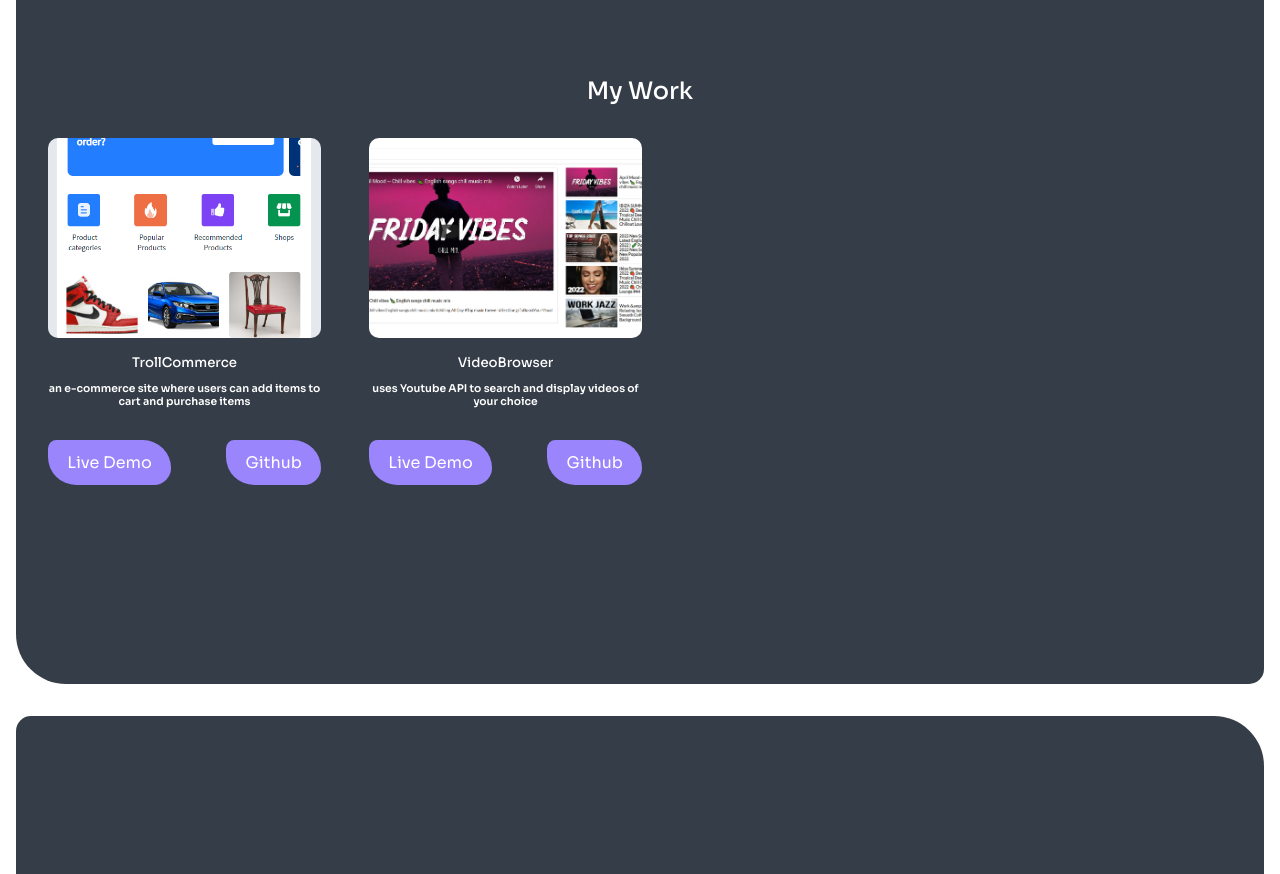
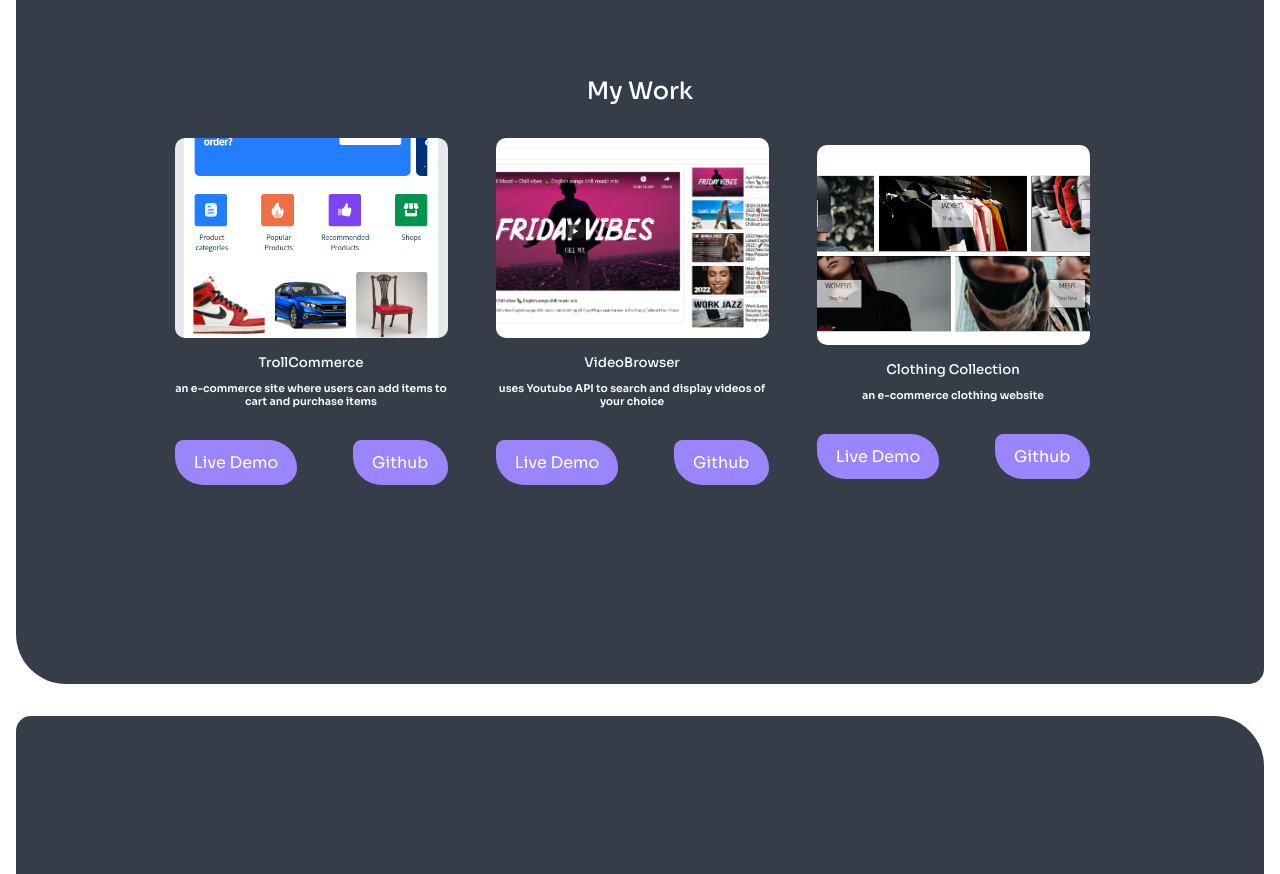
Before and after one commit to nsikakessien/portfolio, a React (Create React App) app: page / in a window 1280 px wide. Shown: the part 1700-2574 px from the top of the page. Built offline with nearby package versions, Linux system fonts and the light colour scheme.

Commit message:
add new project

```diff
--- a/src/components/portfolio/list.js
+++ b/src/components/portfolio/list.js
@@ -1,5 +1,6 @@
 import troll from "../../assets/troll.PNG";
 import vb from "../../assets/vb.PNG";
+import cc from "../../assets/cc.PNG";
 
 export const list = [
   {
@@ -21,4 +22,13 @@ export const list = [
     tech: "React, CSS, API, Semantic UI",
     img: vb,
   },
+  {
+    id: 3,
+    name: "Clothing Collection",
+    description: "an e-commerce clothing website",
+    link: "https://clothing-collection.netlify.app/",
+    github: "https://github.com/nsikakessien/clothing-website",
+    tech: "React, Redux, Styled Components",
+    img: cc,
+  },
 ];
--- a/src/components/portfolio/portfolio.css
+++ b/src/components/portfolio/portfolio.css
@@ -35,6 +35,8 @@
 
 .flex {
   display: flex;
+  width: 100%;
+  justify-content: center;
 }
 
 .content {
```
Also changed, not shown: src/assets/cc.PNG (added).
